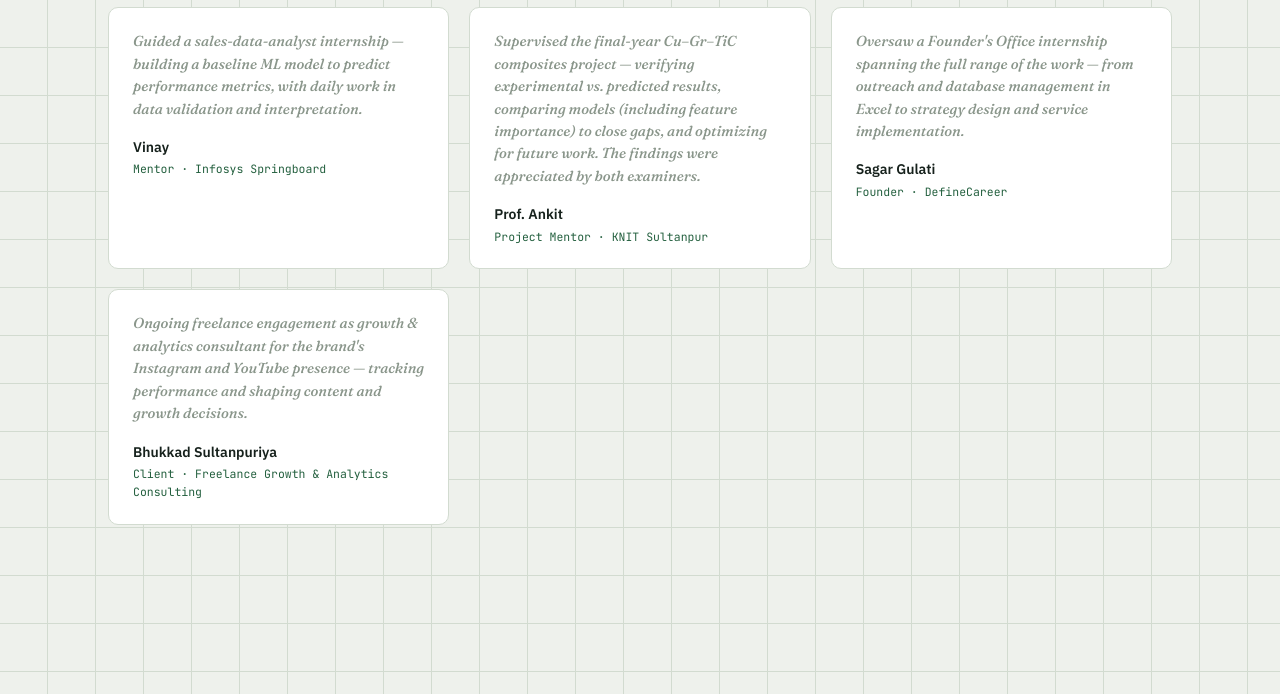
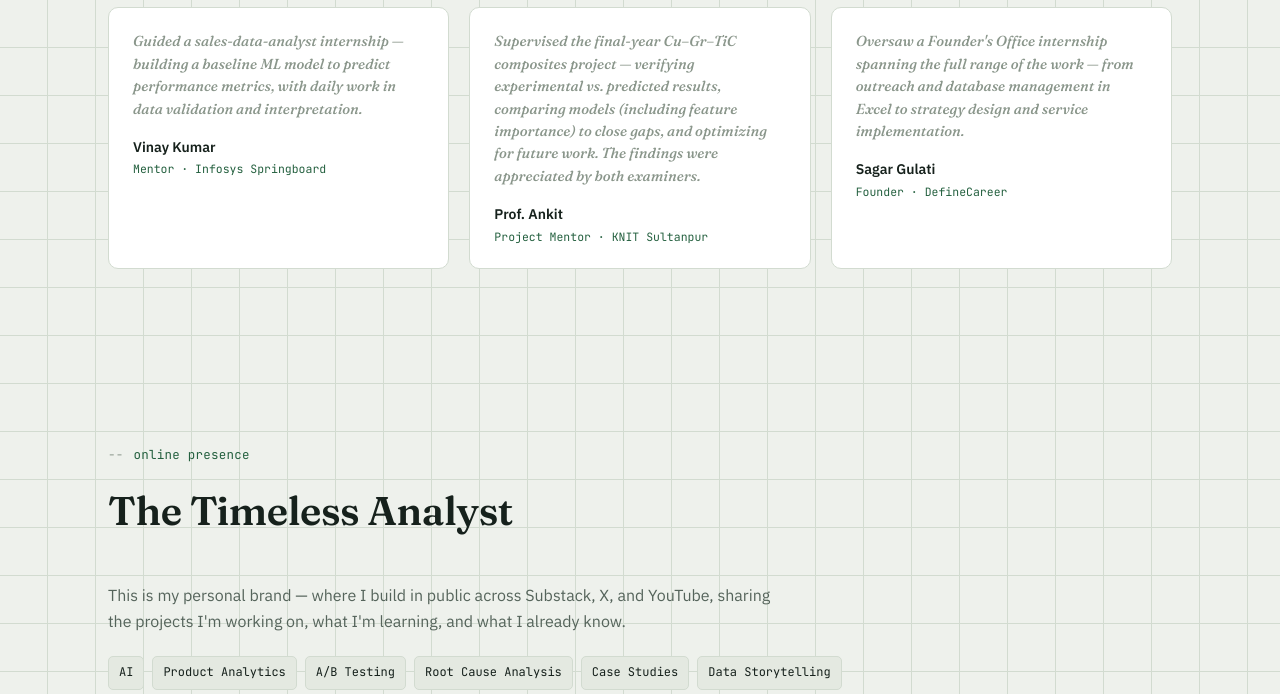
Before and after one commit to manas0540/manas-srivastava-portfolio, a plain HTML site: page index.html in a window 1280 px wide. Shown: the part 10320-11014 px from the top of the page. Drawn offline with Linux system fonts and the light colour scheme.

Commit message:
Update index.html

```diff
--- a/index.html
+++ b/index.html
@@ -963,31 +963,34 @@
   <div class="wrap">
     <p class="eyebrow">credibility</p>
     <h2 class="section-title">Mentors &amp; Collaborators</h2>
+
     <div class="testi-grid">
       <div class="testi-card">
-          <p class="testi-quote">Guided a sales-data-analyst internship — building a baseline ML model to predict performance metrics, with daily work in data validation and interpretation.</p>
-          <div class="testi-name">Vinay</div>
+        <p class="testi-quote">
+          Guided a sales-data-analyst internship — building a baseline ML model to predict performance metrics, with daily work in data validation and interpretation.
+        </p>
+        <div class="testi-name">Vinay Kumar</div>
         <div class="testi-role">Mentor · Infosys Springboard</div>
       </div>
+
       <div class="testi-card">
-          <p class="testi-quote">Supervised the final-year Cu–Gr–TiC composites project — verifying experimental vs. predicted results, comparing models (including feature importance) to close gaps, and optimizing for future work. The findings were appreciated by both examiners.</p>
+        <p class="testi-quote">
+          Supervised the final-year Cu–Gr–TiC composites project — verifying experimental vs. predicted results, comparing models (including feature importance) to close gaps, and optimizing for future work. The findings were appreciated by both examiners.
+        </p>
         <div class="testi-name">Prof. Ankit</div>
         <div class="testi-role">Project Mentor · KNIT Sultanpur</div>
       </div>
+
       <div class="testi-card">
-          <p class="testi-quote">Oversaw a Founder's Office internship spanning the full range of the work — from outreach and database management in Excel to strategy design and service implementation.</p>
+        <p class="testi-quote">
+          Oversaw a Founder's Office internship spanning the full range of the work — from outreach and database management in Excel to strategy design and service implementation.
+        </p>
         <div class="testi-name">Sagar Gulati</div>
         <div class="testi-role">Founder · DefineCareer</div>
-        </div>
-        <div class="testi-card">
-          <p class="testi-quote">Ongoing freelance engagement as growth &amp; analytics consultant for the brand's Instagram and YouTube presence — tracking performance and shaping content and growth decisions.</p>
-          <div class="testi-name">Bhukkad Sultanpuriya</div>
-          <div class="testi-role">Client · Freelance Growth &amp; Analytics Consulting</div>
       </div>
     </div>
   </div>
 </section>
-
   <!-- ONLINE PRESENCE -->
   <section id="blog">
     <div class="wrap">
```
Lines whose indentation alone changed are shown as unchanged.
